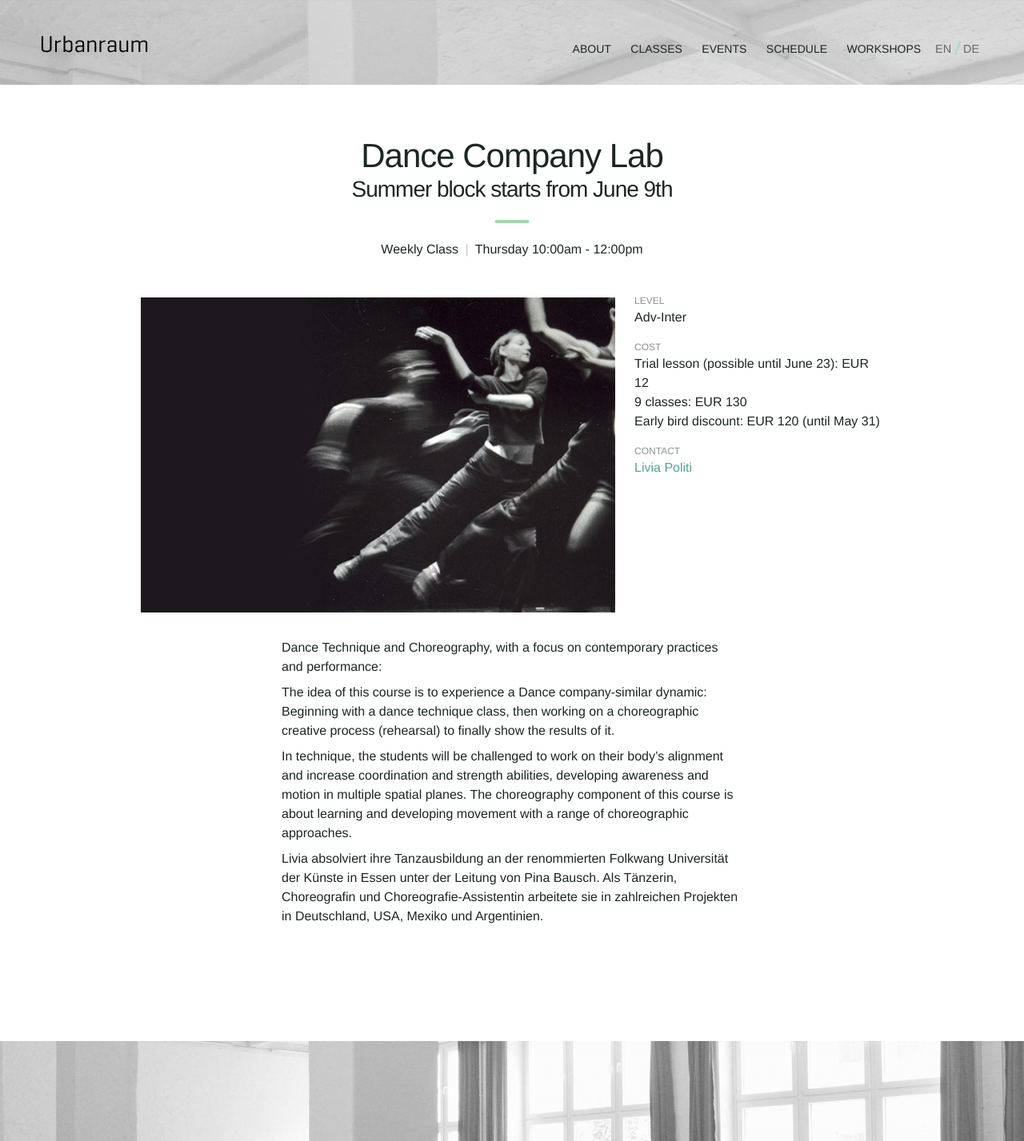
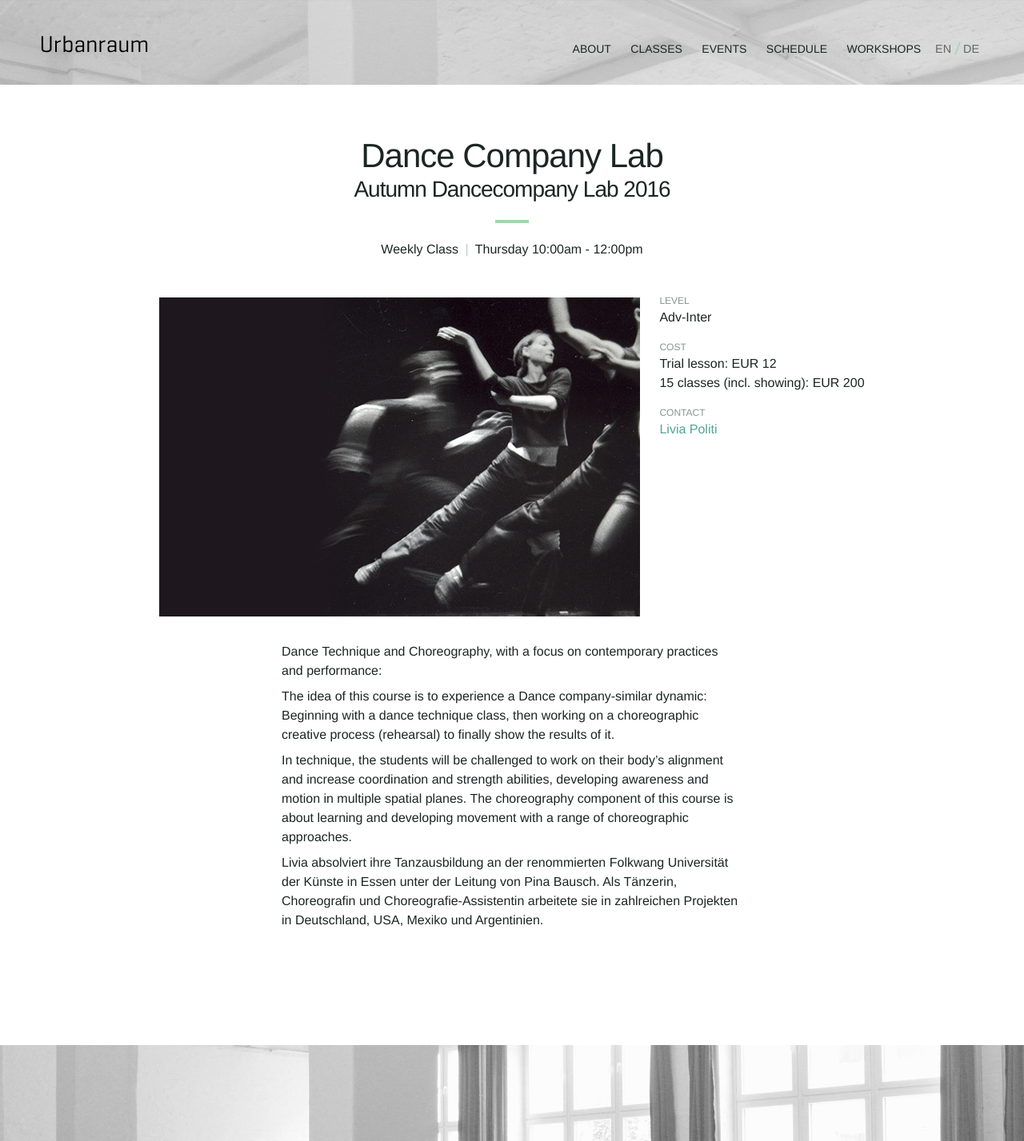
Before and after one commit to Kriesse/urbanraum, a Jekyll site: the page built from _classes/dance-company-lab.md, in a window 1280 px wide. Shown: the whole page at 80% size. Built offline with Jekyll 4.4.1, drawn with Linux system fonts in a browser that asks for light colours; nearby versions of some CDN libraries.

Commit message:
Update dance-company-lab.md

```diff
--- a/_classes/dance-company-lab.md
+++ b/_classes/dance-company-lab.md
@@ -10,8 +10,8 @@ image: "class-contemporary-dance-workshop.jpg"
 title_en: "Dance Company Lab"
 title_de: "Tanzcompany Lab"
 
-subtitle_en: "Summer block starts from June 9th"
-subtitle_de: "Sommer-Lab beginnt am 9. Juni"
+subtitle_en: "Autumn Dancecompany Lab 2016"
+subtitle_de: "Herbst Tanzcompany Lab 2016"
 
 type_en: "Weekly Class"
 type_de: "Wöchentlicher Kurs"
@@ -20,13 +20,12 @@ level_en: "Adv-Inter"
 level_de: "Adv-Inter"
 
 price_en: |
-  Trial lesson (possible until June 23): EUR 12
-  9 classes: EUR 130
-  Early bird discount: EUR 120 (until May 31)
+  Trial lesson: EUR 12
+  15 classes (incl. showing): EUR 200
+
 price_de: |
-  Probestunde: 12 Euro (vom 9.6.-23.6. möglich)
-  9 Termine: 130 Euro
-  Frühbucher-Rabbat: 120 Euro (bis 31.05.2016)
+  Probestunde: 12 Euro
+  15 Termine (inkl. Showing): 200Euro
 
 description_en: |
   Dance Technique and Choreography, with a focus on contemporary practices and performance:
```
